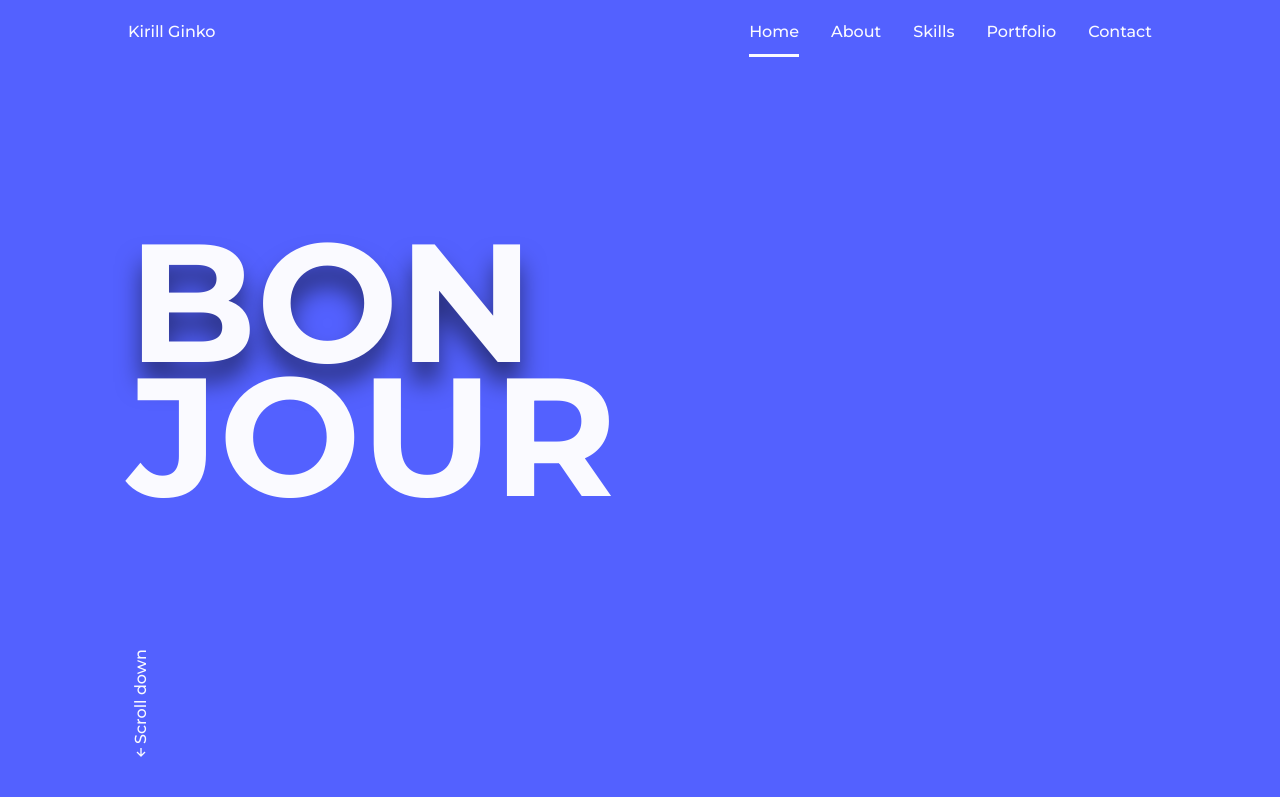
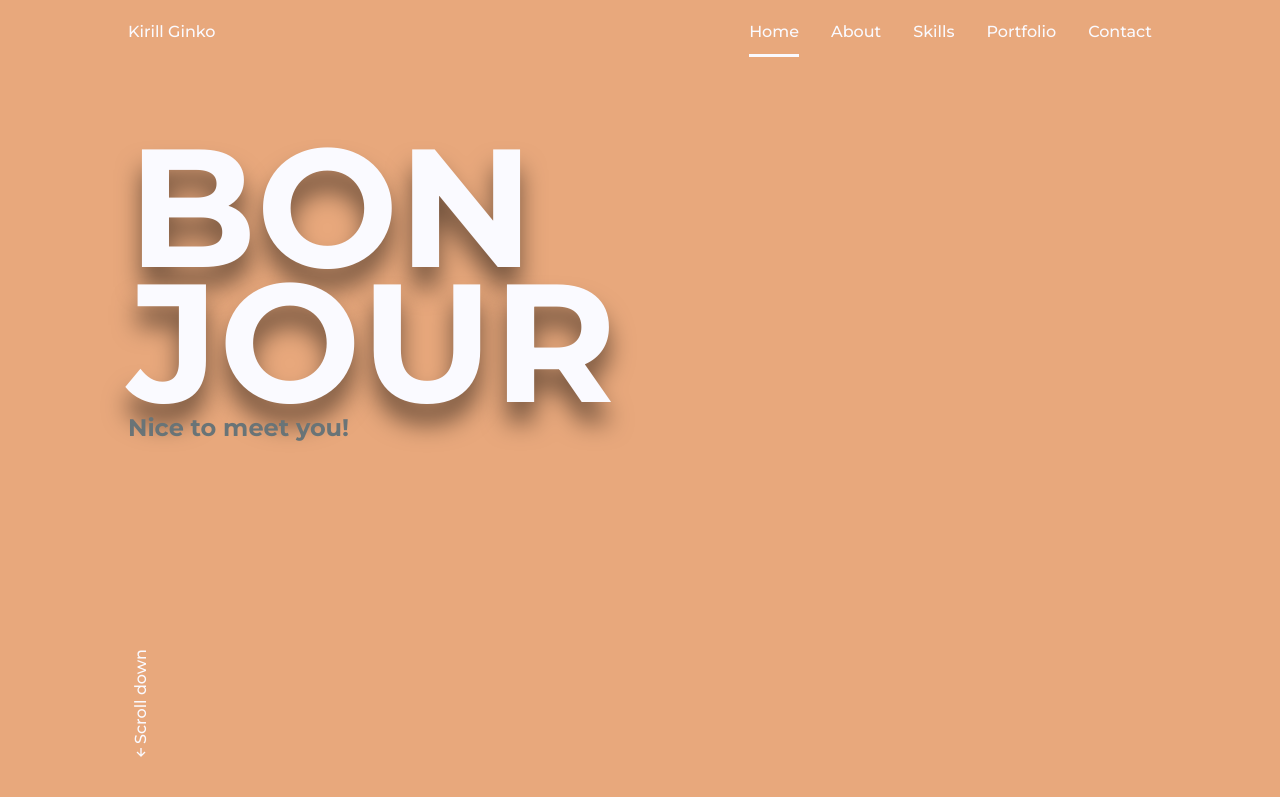
Before and after one commit to kirillginko/kirillginkoportfolio, a website: page public/index.html in a window 1280 px wide. Shown: the top 797 px of the page. Drawn offline with nearby package versions, Linux system fonts and the light colour scheme.

Commit message:
title update

```diff
--- a/public/assets/css/styles.css
+++ b/public/assets/css/styles.css
@@ -9,7 +9,7 @@
 
 /*===== Colores =====*/
 :root{
-    --first-color: #5361FF;
+    --first-color: #E8A87C;
     --white-color: #FAFAFF;
     --dark-color: #2A3B47;
     --text-color: #697477;
--- a/public/index.html
+++ b/public/index.html
@@ -40,7 +40,8 @@
             <!--===== HOME =====-->
             <section class="home" id="home">
                 <div class="home__container bd-grid">
-                    <h1 class="home__title"><span>BON</span><br>JOUR</h1>
+                    <h1 class="home__title"><span>BON<br>JOUR</span></h1>
+                    <h2 class="">Nice to meet you!</h2>
 
                     <div class="home__scroll">
                         <a href="#about" class="home__scroll-link"><i class='bx bx-up-arrow-alt' ></i>Scroll down</a>
```
